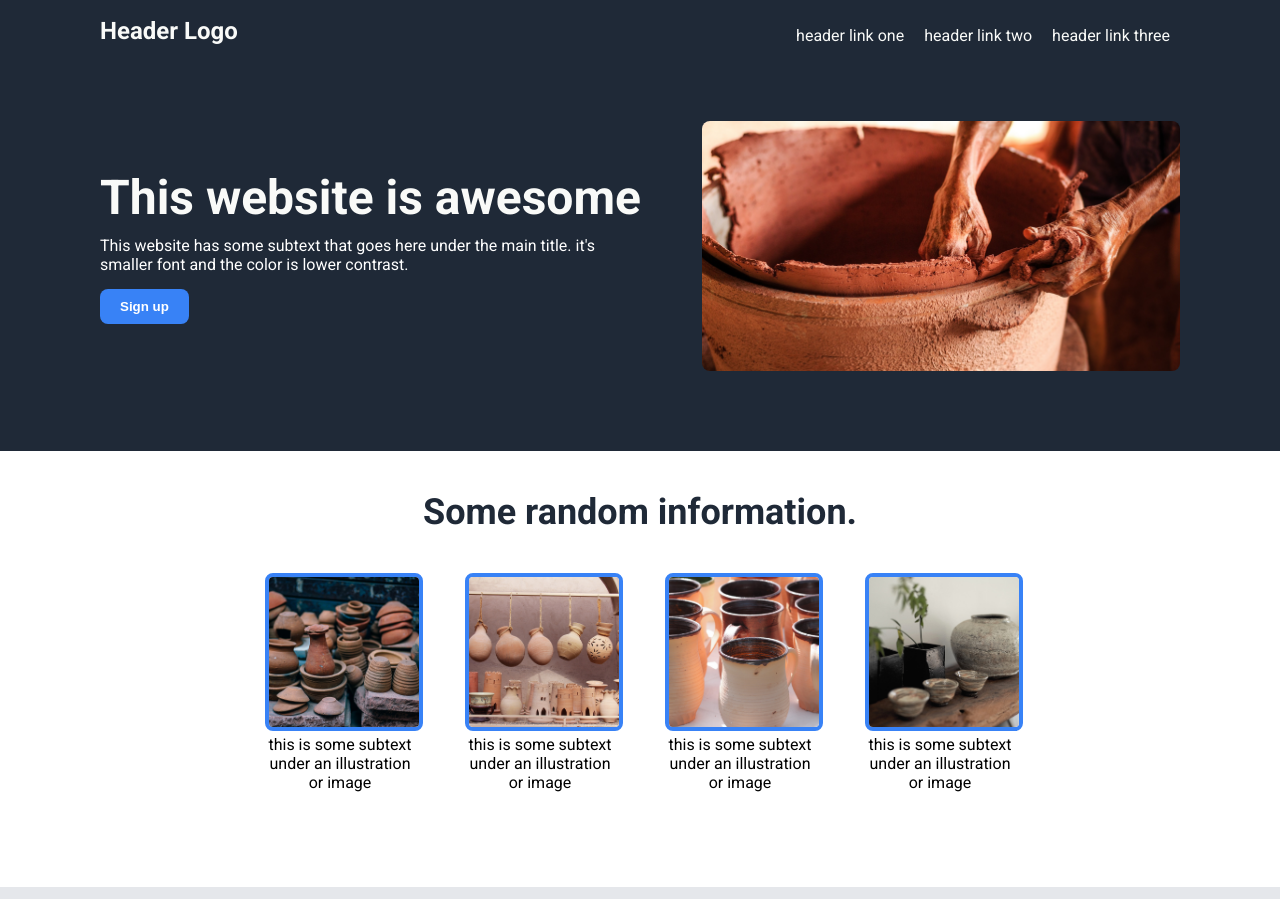
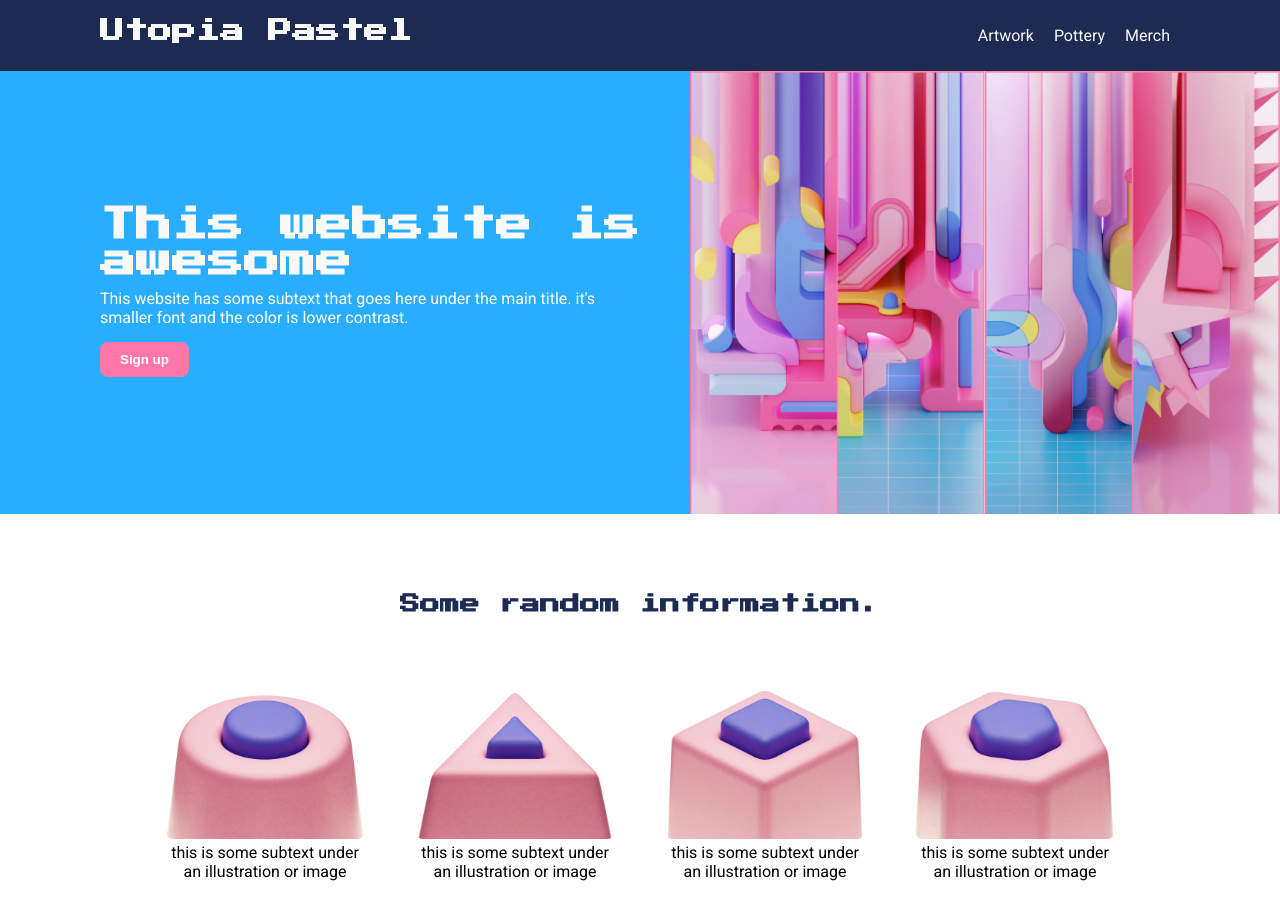
Before and after one commit to LeMat00/landing-page, a plain HTML site: page index.html in a window 1280 px wide. Shown: the top 899 px of the page. Drawn offline with Linux system fonts and the light colour scheme.

Commit message:
Changing <img> and <fonts>

```diff
--- a/css/style.css
+++ b/css/style.css
@@ -9,7 +9,7 @@ body {
 
 .header,
 .hero  {
-    background-color: #1F2937;
+    background-color: #1D2B53;
     color: white;
 
     display: flex;
@@ -20,9 +20,10 @@ body {
 
 h1,
 .logo {
-    font-size: 48px;
+    font-size: 36px;
     font-weight: bolder;
     color: #F9FAF8;
+    font-family: 'Press Start 2P', cursive;
 
     margin: 0;
     padding-bottom: 10px;
@@ -47,15 +48,16 @@ a {
 /* first section */
 
 .hero {
+    background-color: #29ADFF;
     padding-top: 50px;
-    padding-bottom: 80px;
+    padding: 0 0 0 100px;
     gap: 50px;
 }
 
 .hero-img {
-    width: 700px;
-    height: 250px;
-    border-radius: 8px;
+    width: 50%;
+    height: 100%;
+    border-radius: 0;
     flex: auto;
     border: none;
 
@@ -65,7 +67,7 @@ a {
 button {
     color: white;
     font-weight: bold;
-    background-color: #3882F6;
+    background-color: #FF77A8;
     border: none;
     padding: 10px 20px;
     border-radius: 8px;
@@ -74,19 +76,20 @@ button {
 /* second section */
 
 .second-title {
-    color: #1F2937;
+    color: #1D2B53;
     text-align: center;
-    padding: 40px 0;
-    font-size: 36px;
+    padding: 80px 0 25px;
+    font-size: 20px;
     margin: 0;
 }
 
 img {
-    width: 150px;
-    height: 150px;
+    width: 200px;
+    height: 200px;
     object-fit: cover;
-    border: 4px solid #3882F6;
+/*    border: 4px solid #3882F6; */
     border-radius: 8px;
+
 }
 
 .second {
@@ -98,7 +101,7 @@ img {
 }
 
 .card {
-    max-width: 150px;
+    max-width: 200px;
     text-align: center;
 }
 
@@ -108,7 +111,7 @@ img {
     display: flex;
     flex-direction: column;
     align-items: center;
-    background-color: #E5E7EB;
+    background-color: #C2C3C7;
 
     padding: 80px 200px;
 }
@@ -117,12 +120,16 @@ img {
     font-size: 36px;
     font-style: italic;
     font-weight: lighter;
-    color: #1F2937;
+    color: #F9FAF8;
     text-align: justify;
 }
 
 .thor {
     align-self: flex-end;
+    color: #F9FAF8;
+
+    font-family: 'Press Start 2P', cursive;
+    font-size: 10px;
 }
 
 /* footer */
@@ -136,7 +143,7 @@ img {
 
 .call {
     width: 700px;
-    background-color: #3882F6;
+    background-color: #29ADFF;
     color: #F9FAF8;
     border-radius: 16px;
 
@@ -148,7 +155,7 @@ img {
 }
 
 .tit-call {
-    font-size: 24px;
+    font-size: 20px;
 }
 
 .btn-call {
@@ -165,7 +172,7 @@ p {
 /* credits */
 
 .credits {
-    background-color: #1F2937;
+    background-color: #1D2B53;
     color: #F9FAF8;
     text-align: center;
     padding: 20px;
--- a/index.html
+++ b/index.html
@@ -3,8 +3,13 @@
 <html lang="en">
     <head>
         <meta charset="utf-8">
-        <title>1st Webpage</title>
+        <title>Utopia</title>
         <link rel="stylesheet" href="./css/style.css">
+
+        <!--Press Start 2P-->
+        <link rel="preconnect" href="https://fonts.googleapis.com">
+        <link rel="preconnect" href="https://fonts.gstatic.com" crossorigin>
+        <link href="https://fonts.googleapis.com/css2?family=Press+Start+2P&display=swap" rel="stylesheet">
     </head>
 
     <body>
@@ -12,12 +17,12 @@
         <!--Hero-->
 
         <div class="header">
-            <div class="logo">Header Logo</div>
+            <div class="logo">Utopia Pastel</div>
 
             <ul>
-                <li><a href="./index.html">header link one</a></li>
-                <li><a href="./index.html">header link two</a></li>
-                <li><a href="./index.html">header link three</a></li>
+                <li><a href="./index.html">Artwork</a></li>
+                <li><a href="./index.html">Pottery</a></li>
+                <li><a href="./index.html">Merch</a></li>
 
             </ul>
 
@@ -37,7 +42,7 @@
             </div>
 
 
-            <img src="./img/ceramic-hands.jpg" alt="ceramic craft workers" class="hero-img">
+            <img src="./img/hero-img.png" alt="abstract composition artwork" class="hero-img">
 
         </div>
 
@@ -49,22 +54,22 @@
         <div class="second">
 
             <div class="card">
-                <img src="./img/ancient-ceramic.jpg" alt="ancient ceramic plates and pots">
+                <img src="./img/01.jpeg" alt="abstract circle">
                 <p>this is some subtext under an illustration or image</p>
             </div>
 
             <div class="card">
-                <img src="./img/ceramic-castle.jpg" alt="ceramic store with fun shapes">
+                <img src="./img/02.jpeg" alt="abstract triangle">
                 <p>this is some subtext under an illustration or image</p>
             </div>
 
             <div class="card">
-                <img src="./img/ceramic-mug.jpg" alt="a simple ceramic mug">
+                <img src="./img/03.jpeg" alt="abstract square">
                 <p>this is some subtext under an illustration or image</p>
             </div>
 
             <div class="card">
-                <img src="./img/ceramic-pot.jpg" alt="a modern ceramic pot">
+                <img src="./img/04.jpeg" alt="abstract geometry shape">
                 <p>this is some subtext under an illustration or image</p>
             </div>
 
```
Also changed, not shown: img/01.jpeg (added), img/02.jpeg (added), img/03.jpeg (added), img/04.jpeg (added), img/hero-img.png (added).
